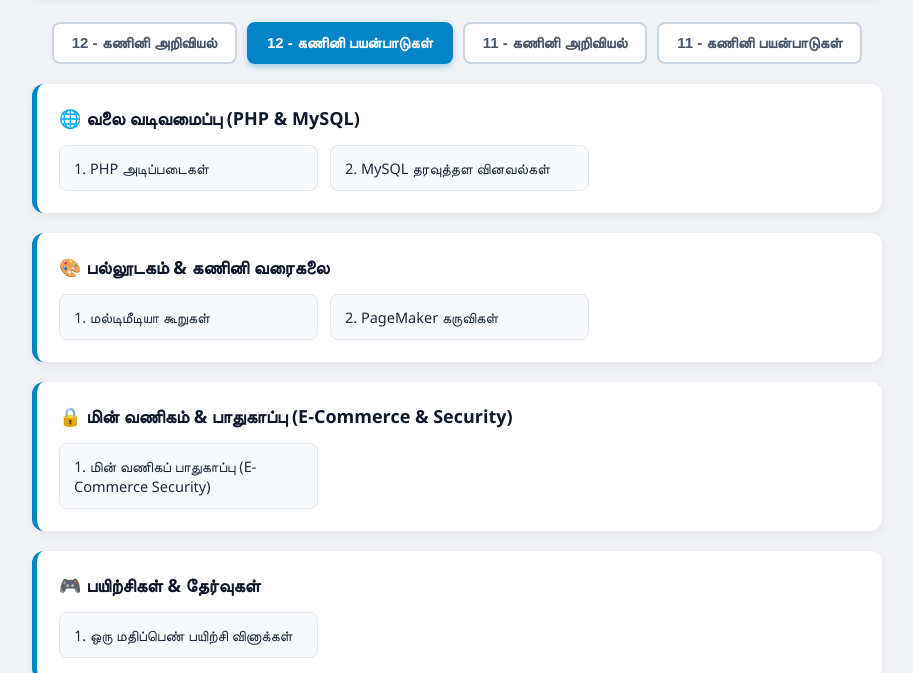
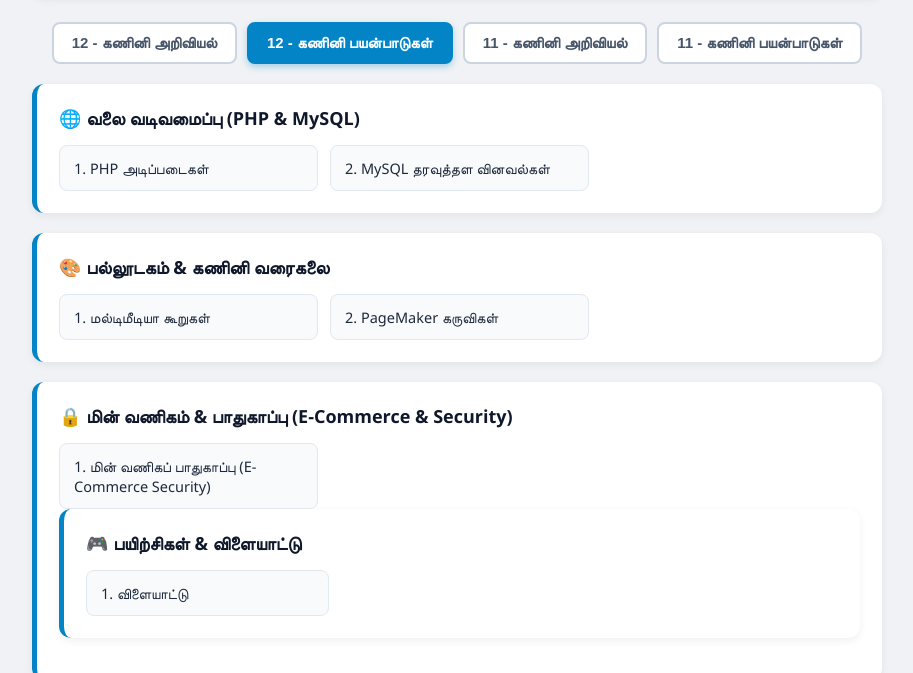
Before and after one commit to balakrishnan-ab/TNCSCASchoollogic, a plain HTML site: page index.html in a window 1280 px wide. Both pictures are taken after a click on the button "12 - கணினி பயன்பாடுகள்". Shown: the part 127-800 px from the top of the page, without its empty margins (183-1096 px from the left). Drawn offline with Linux system fonts and the light colour scheme.

Commit message:
Update index.html

```diff
--- a/index.html
+++ b/index.html
@@ -207,6 +207,13 @@
                 <ul class="link-grid">
                     <li><a href="12th_ca_chapter_17.html">1. மின் வணிகப் பாதுகாப்பு (E-Commerce Security)</a></li>
                 </ul>
+                 <div class="card">
+                <h2>🎮 பயிற்சிகள் & விளையாட்டு</h2>
+                <ul class="link-grid">
+                    <li><a href="12 ca game.html">1. விளையாட்டு</a></li>
+                </ul>
+            </div>
+
             </div>
 
             <div class="card">
```
